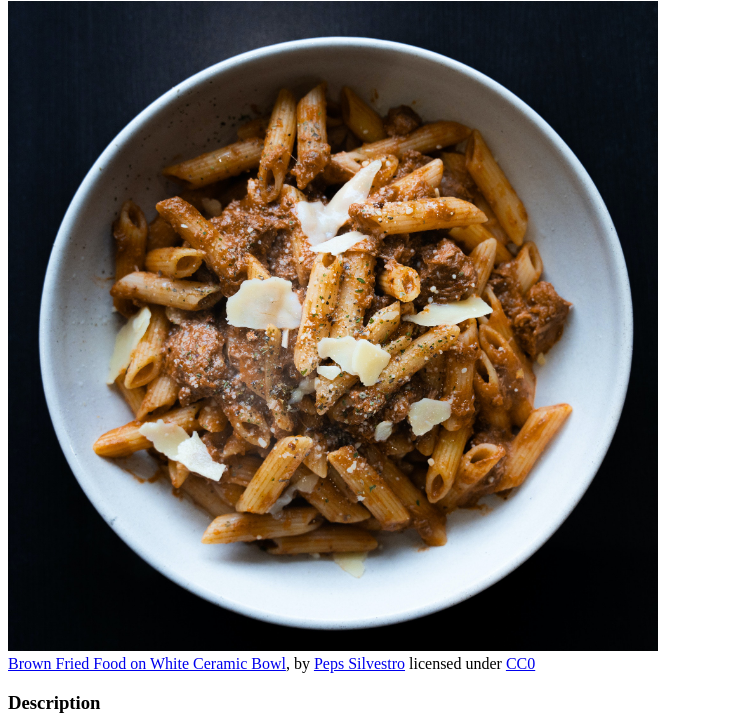
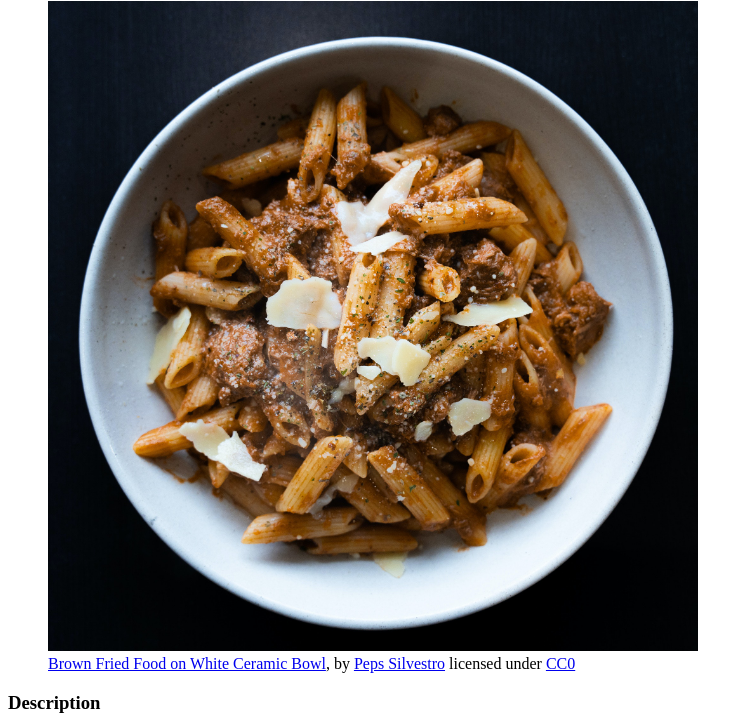
Before and after one commit to B-leandro/odin-recipes, a plain HTML site: page recipes/ragu.html in a window 1280 px wide. Shown: the part 79-800 px from the top of the page, without its empty margins (0-753 px from the left). Drawn offline with Linux system fonts and the light colour scheme.

Commit message:
Add figure and figcaption. Remove br, obsolete

```diff
--- a/recipes/ragu.html
+++ b/recipes/ragu.html
@@ -7,9 +7,10 @@
     <body>
         <main>
             <h1>Ragù recipe</h1>
-            <img src="./images/ragù.jpg" width="650" alt="Delicious ragù">
-            <br>
-            <a href="https://www.pexels.com/photo/food-plate-italian-dinner-12667658/" target="_blank">Brown Fried Food on White Ceramic Bowl</a>, by <a href="https://www.pexels.com/@peps-silvestro-180443212/" target="_blank">Peps Silvestro</a> licensed under <a href="https://creativecommons.org/publicdomain/zero/1.0/" target="_blank">CC0</a>
+            <figure>
+                <img src="./images/ragù.jpg" width="650" alt="Delicious ragù">
+                <figcaption><a href="https://www.pexels.com/photo/food-plate-italian-dinner-12667658/" target="_blank">Brown Fried Food on White Ceramic Bowl</a>, by <a href="https://www.pexels.com/@peps-silvestro-180443212/" target="_blank">Peps Silvestro</a> licensed under <a href="https://creativecommons.org/publicdomain/zero/1.0/" target="_blank">CC0</a></figcaption>
+            </figure>
             <section>
                 <h3>Description</h3>
                 <p>Perfect on <a href="pasta.html">pasta</a>, this source of calories comes from a well-known japanese restaurant, the らぐ.
```
Also changed, not shown: recipes/lasagne.html (+4 -3 lines), recipes/pasta.html (+4 -3 lines).
